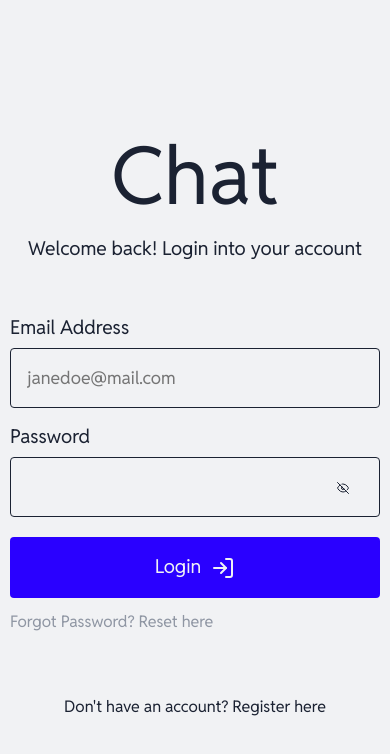
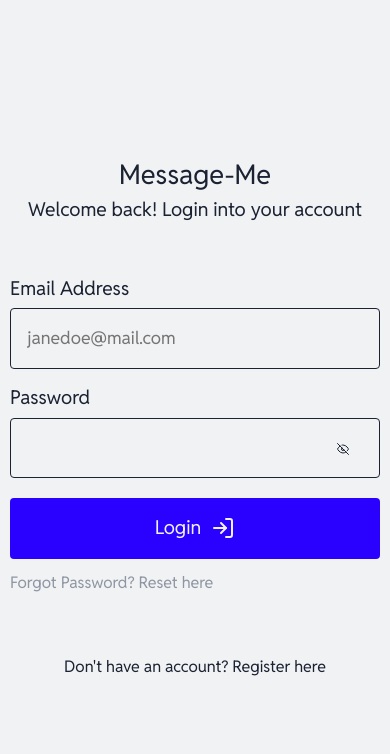
Before and after one commit to ulathincube/messaging-client, a React (Vite) app: page /auth in a window 390 px wide. Shown: the top 754 px of the page. Built offline with nearby package versions, Linux system fonts and the light colour scheme; no server answers.

Commit message:
Fix: edit spacing in smaller viewports across components

```diff
--- a/src/components/Logo/Logo.jsx
+++ b/src/components/Logo/Logo.jsx
@@ -5,7 +5,7 @@ function Logo({ size = 'superlarge' }) {
 
   return (
     <div className={styles.wrapper}>
-      <span className={`${styles.logo} ${sizing}`}>Chat</span>
+      <span className={`${styles.logo} ${sizing}`}>Message-Me</span>
     </div>
   );
 }
--- a/src/components/Logo/Logo.module.css
+++ b/src/components/Logo/Logo.module.css
@@ -2,6 +2,22 @@
   width: fit-content;
   margin-left: auto;
   margin-right: auto;
+}
+
+.small {
+  font-size: var(--font-size-medium);
+}
+
+.medium {
+  font-size: var(--font-size-medium);
+}
+
+.large {
+  font-size: var(--font-size-large);
+}
+
+.superlarge {
+  font-size: var(--font-size-large);
 }
 
 .logo {
@@ -9,18 +25,8 @@
   font-weight: var(--font-weight-normal);
 }
 
-.small {
-  font-size: var(--font-size-medium);
+@media screen and (max-width: 62.5rem) {
+  .logo {
+    font-size: var(--font-size-large-mobile);
+  }
 }
-
-.medium {
-  font-size: var(--font-size-large);
-}
-
-.large {
-  font-size: var(--font-size-large);
-}
-
-.superlarge {
-  font-size: var(--font-size-superlarge);
-}
--- a/src/components/Main/Main.jsx
+++ b/src/components/Main/Main.jsx
@@ -50,7 +50,7 @@ function Main() {
       <aside className={styles.sidebar}>
         <article className={styles.chats}>
           <h2 className={styles.title}>
-            <span className={styles.text}>Chats</span>
+            <span className={styles.text}>Messages</span>
             <span className={styles.icon}>
               <svg
                 xmlns='http://www.w3.org/2000/svg'
@@ -94,6 +94,7 @@ function Main() {
                   type='email'
                   name='search'
                   id='search'
+                  placeholder='Search'
                   className={styles.field}
                 />
               </div>
--- a/src/components/Main/Main.module.css
+++ b/src/components/Main/Main.module.css
@@ -6,7 +6,7 @@
 
 .sidebar {
   background-color: var(--sidebar-color);
-  flex: 2;
+  flex: 3;
   display: flex;
   flex-direction: column;
 
@@ -114,7 +114,7 @@
 
 .submit,
 .field {
-  padding: 15px;
+  padding: var(--spacing-10);
   font-size: var(--font-size-small);
 }
 
@@ -149,15 +149,15 @@
 
 .text {
   font-weight: var(--font-weight-normal);
-  font-size: var(--font-size-large);
+  font-size: var(--font-size-large-mobile);
 }
 
-@media screen and (max-width: 62.5rem) {
+@media screen and (max-width: 75rem) {
   .focus {
-    flex: 1;
+    flex: 2;
   }
   .sidebar {
-    flex: 0.5;
+    flex: 1;
   }
 
   .text {
```
